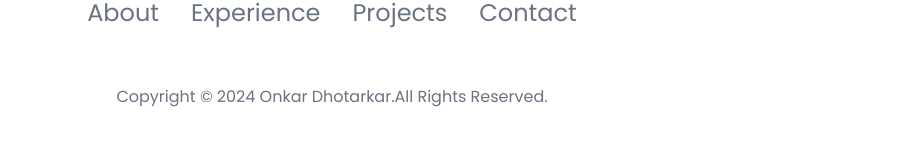
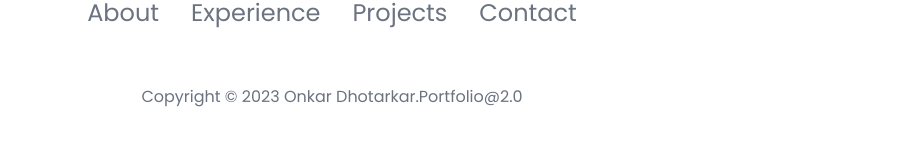
Before and after one commit to Onkar-Dhotarkar/my-portfolio, a React (Create React App) app: page / in a window 1280 px wide. Shown: the part 3647-3792 px from the top of the page, without its empty margins (308-1219 px from the left). Built offline with nearby package versions, Linux system fonts and the light colour scheme; the HTML template or start-up script is replaced by a standard one.

Commit message:
nothing to see!

```diff
--- a/src/components/Footer.js
+++ b/src/components/Footer.js
@@ -20,9 +20,9 @@ function Footer() {
       <div className="copy md:mt-10 md:mb-10">
         <footer className="p-4 text-center relative">
           <p className="text-gray-500 ">
-            Copyright &copy; {new Date().getFullYear()} Onkar Dhotarkar.
+            Copyright &copy; 2023 Onkar Dhotarkar.
             <span className='inline-block cursor-pointer group relative '>
-              All Rights Reserved.
+              Portfolio@2.0
               <span className="absolute left-1/2 transform -translate-x-1/2 -bottom-8 bg-gray-100 text-black text-sm rounded py-1 px-2 opacity-0 translate-y-2 group-hover:opacity-100 group-hover:translate-y-0 transition-all duration-300 ease-in-out whitespace-nowrap border border-black">
               Original inspiration, but coded with my twist in React + Tailwind. Same look, different tech, all mine!
               </span>
```
